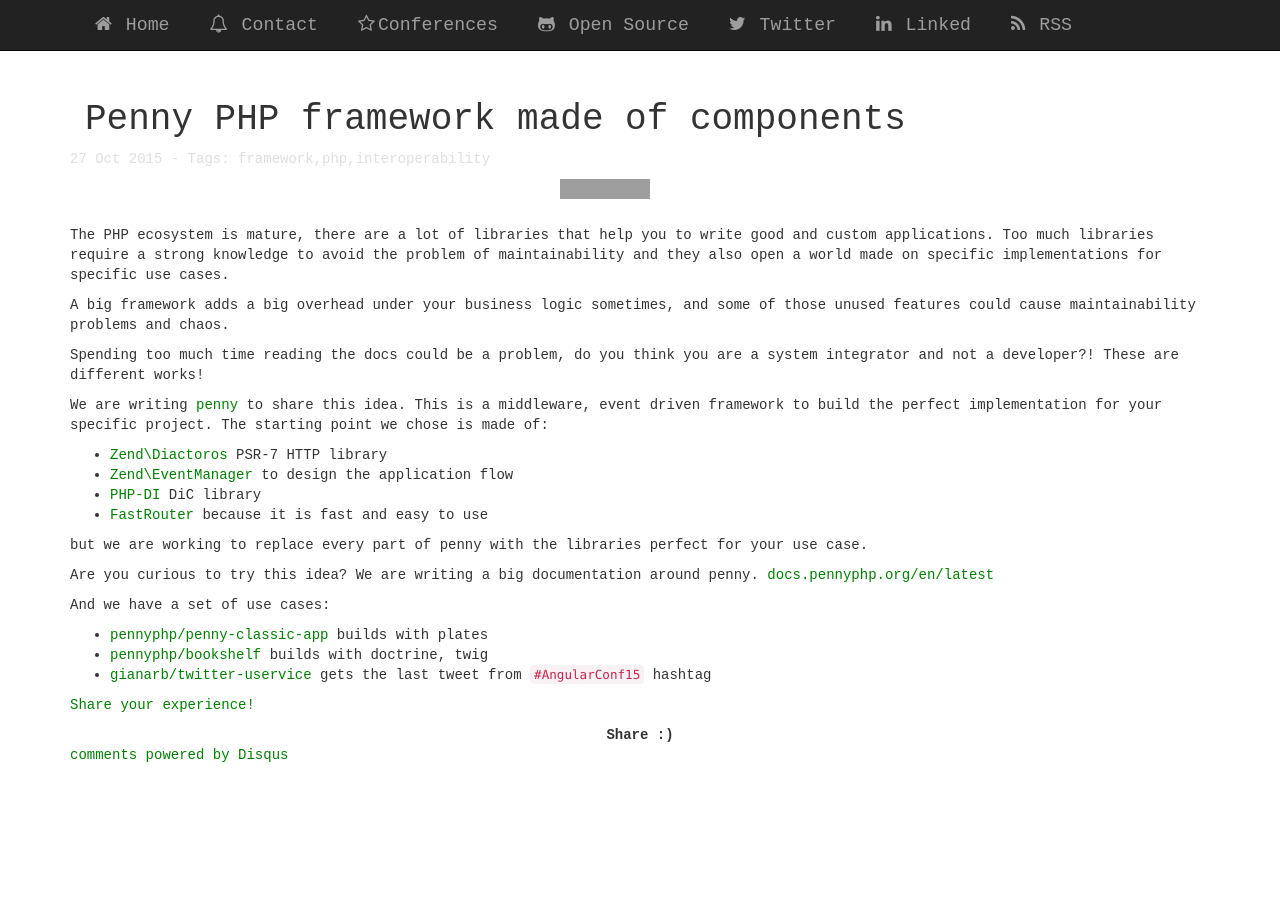
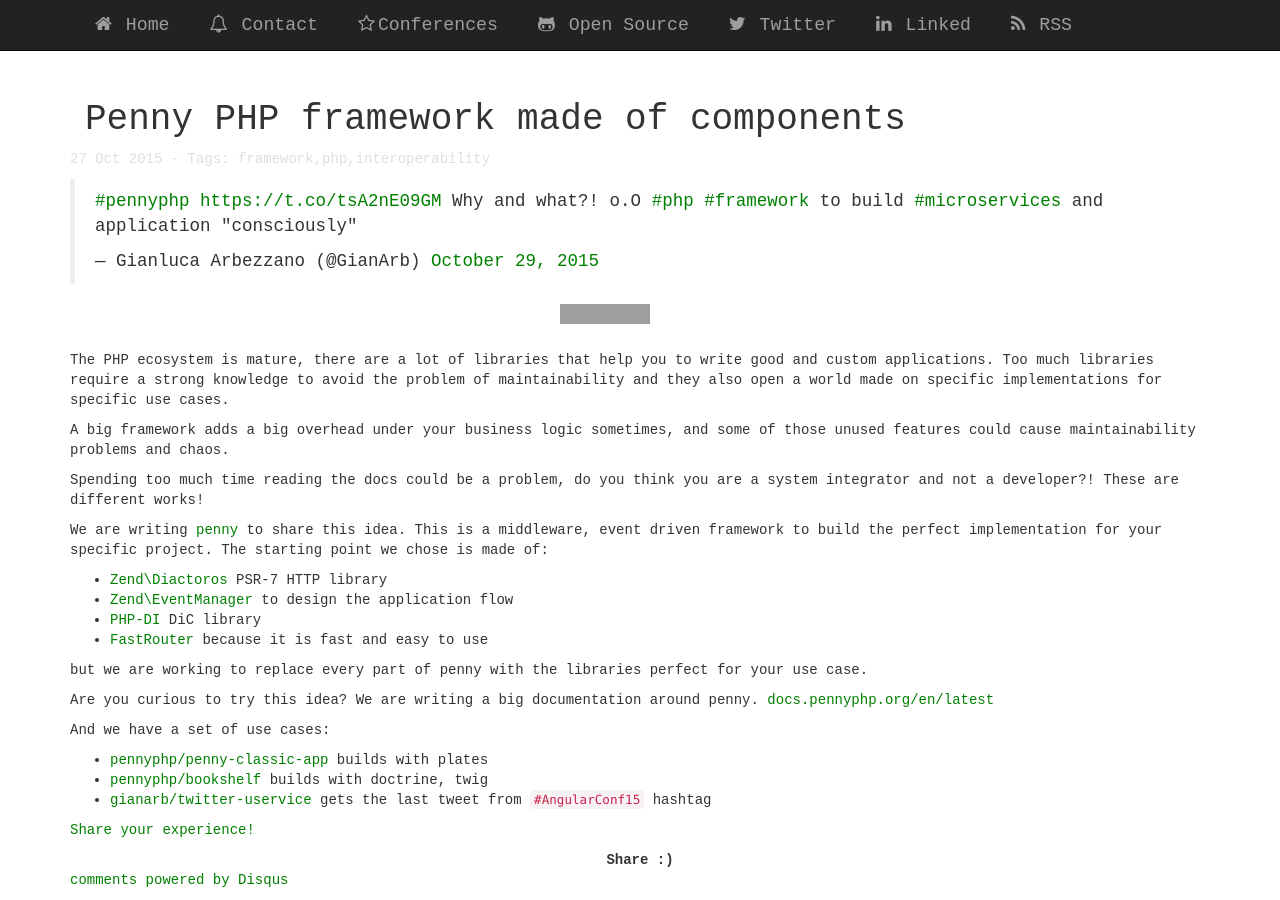
Before and after one commit to gianarb/gianarb.github.com, a Jekyll site: the page built from _posts/2015-10-28-penny-framework-made-of-components.markdown, in a window 1280 px wide. Built offline with Jekyll 4.4.1, drawn with Linux system fonts in a browser that asks for light colours; nearby versions of some CDN libraries; Markdown is read by kramdown in place of the engine named in the settings; comment, search, counter and statistics services are not loaded; grey boxes are pictures that could not be loaded.

Commit message:
penny add tweet

```diff
--- a/_posts/2015-10-28-penny-framework-made-of-components.markdown
+++ b/_posts/2015-10-28-penny-framework-made-of-components.markdown
@@ -9,6 +9,10 @@
 priority: 0.6
 changefreq: yearly
 ---
+<blockquote class="twitter-tweet tw-align-center" lang="en"><p lang="en" dir="ltr"><a href="https://twitter.com/hashtag/pennyphp?src=hash">#pennyphp</a> <a href="https://t.co/tsA2nE09GM">https://t.co/tsA2nE09GM</a> Why and what?! o.O <a href="https://twitter.com/hashtag/php?src=hash">#php</a> <a href="https://twitter.com/hashtag/framework?src=hash">#framework</a> to build <a href="https://twitter.com/hashtag/microservices?src=hash">#microservices</a> and application &quot;consciously&quot;</p>&mdash; Gianluca Arbezzano (@GianArb) <a href="https://twitter.com/GianArb/status/659762064446083073">October 29, 2015</a></blockquote>
+<script async src="//platform.twitter.com/widgets.js" charset="utf-8"></script>
+
+
 <p class="text-center">
 <iframe src="https://ghbtns.com/github-btn.html?user=pennyphp&repo=penny&type=star&count=true&size=large" frameborder="0" scrolling="0" width="160px" height="30px"></iframe>
 </p>
```
